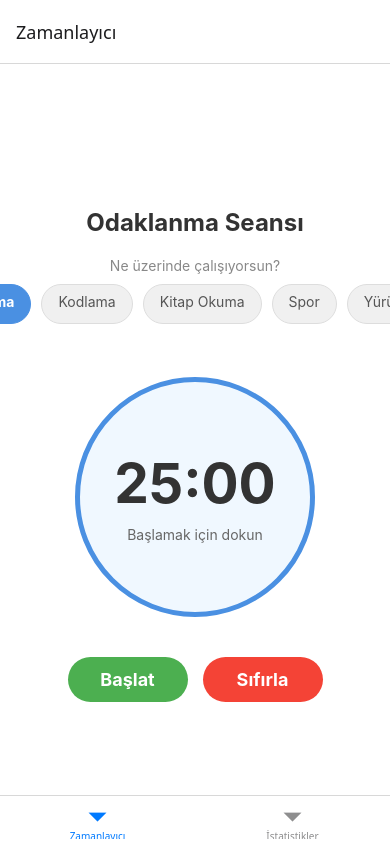
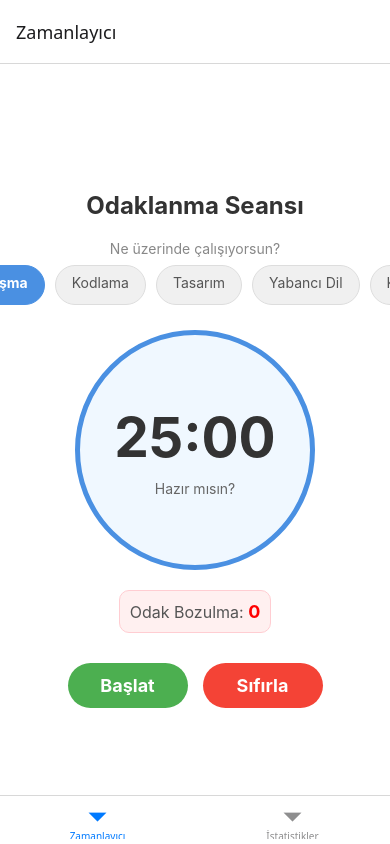
Before and after one commit to YigitAlpCakirr/OdaklanmaUygulamasi, a React Native app: screen / in a window 390 px wide. Built offline with nearby package versions, Linux system fonts and the light colour scheme.

Commit message:
Ceza sayacı eklendi

```diff
--- a/screens/HomeScreen.js
+++ b/screens/HomeScreen.js
@@ -1,16 +1,45 @@
-import { useEffect, useState } from 'react';
-import { ScrollView, StyleSheet, Text, TouchableOpacity, View } from 'react-native';
+import { useEffect, useRef, useState } from 'react';
+import { AppState, ScrollView, StyleSheet, Text, TouchableOpacity, View } from 'react-native';
 
 export default function HomeScreen() {
   // --- DEĞİŞKENLER (STATE) ---
   const [seconds, setSeconds] = useState(25 * 60);
   const [isActive, setIsActive] = useState(false);
-
-
   const [selectedCategory, setSelectedCategory] = useState('Ders Çalışma');
 
-  // Sabit Kategori Listesi
-  const CATEGORIES = ['Ders Çalışma', 'Kodlama', 'Kitap Okuma', 'Spor', 'Yürüyüş', 'Meditasyon'];
+  const [distractionCount, setDistractionCount] = useState(0);
+
+  const appState = useRef(AppState.currentState);
+
+  const CATEGORIES = [
+    'Ders Çalışma',
+    'Kodlama',
+    'Tasarım',
+    'Yabancı Dil',
+    'Kitap Okuma',
+    'Spor'
+  ];
+
+  useEffect(() => {
+    const subscription = AppState.addEventListener('change', nextAppState => {
+      // Eğer uygulama arka plana (background) atılırsa ve sayaç çalışıyorsa:
+      if (
+        appState.current.match(/active/) &&
+        (nextAppState === 'background' || nextAppState === 'inactive')
+      ) {
+        if (isActive) {
+          setIsActive(false); // Sayacı durdur
+          setDistractionCount(prev => prev + 1); // Ceza puanı ekle
+        }
+      }
+
+      appState.current = nextAppState;
+    });
+
+    return () => {
+      subscription.remove();
+    };
+  }, [isActive]);
 
   // --- SAYAÇ MANTIĞI ---
   useEffect(() => {
@@ -21,10 +50,10 @@ export default function HomeScreen() {
       }, 1000);
     } else if (seconds === 0) {
       setIsActive(false);
-      alert(`${selectedCategory} süresi doldu! Tebrikler.`);
+      alert(`${selectedCategory} süresi doldu!`);
     }
     return () => clearInterval(interval);
-  }, [isActive, seconds, selectedCategory]);
+  }, [isActive, seconds]);
 
   // --- YARDIMCI FONKSİYONLAR ---
   const formatTime = (timeInSeconds) => {
@@ -38,29 +67,24 @@ export default function HomeScreen() {
   const resetTimer = () => {
     setIsActive(false);
     setSeconds(25 * 60);
+    setDistractionCount(0); // Sayacı sıfırlarken cezaları da sil
   };
 
   return (
     <View style={styles.container}>
       <Text style={styles.title}>Odaklanma Seansı</Text>
 
-      {/* YENİ: Kategori Seçim Alanı */}
+      {/* Kategori Seçim Alanı */}
       <View style={styles.categoryWrapper}>
         <Text style={styles.label}>Ne üzerinde çalışıyorsun?</Text>
         <ScrollView horizontal showsHorizontalScrollIndicator={false} contentContainerStyle={styles.categoryContainer}>
           {CATEGORIES.map((cat) => (
             <TouchableOpacity
               key={cat}
-              style={[
-                styles.catButton,
-                selectedCategory === cat && styles.selectedCatButton // Seçiliyse stil değişir
-              ]}
+              style={[styles.catButton, selectedCategory === cat && styles.selectedCatButton]}
               onPress={() => setSelectedCategory(cat)}
             >
-              <Text style={[
-                styles.catText,
-                selectedCategory === cat && styles.selectedCatText
-              ]}>
+              <Text style={[styles.catText, selectedCategory === cat && styles.selectedCatText]}>
                 {cat}
               </Text>
             </TouchableOpacity>
@@ -72,8 +96,12 @@ export default function HomeScreen() {
       <View style={styles.timerContainer}>
         <Text style={styles.timerText}>{formatTime(seconds)}</Text>
         <Text style={styles.statusText}>
-          {isActive ? `${selectedCategory} yapılıyor...` : "Başlamak için dokun"}
+          {isActive ? "Odaklanılıyor..." : "Hazır mısın?"}
         </Text>
+      </View>
+
+      <View style={styles.statsContainer}>
+        <Text style={styles.statsText}>Odak Bozulma: <Text style={styles.errorText}>{distractionCount}</Text></Text>
       </View>
 
       {/* Butonlar */}
@@ -99,7 +127,7 @@ const styles = StyleSheet.create({
     backgroundColor: '#fff',
     alignItems: 'center',
     justifyContent: 'center',
-    paddingTop: 50, // Üstten biraz boşluk
+    paddingTop: 40,
   },
   title: {
     fontSize: 24,
@@ -107,75 +135,42 @@ const styles = StyleSheet.create({
     marginBottom: 20,
     color: '#333',
   },
-  // --- YENİ KATEGORİ STİLLERİ ---
   categoryWrapper: {
-    height: 100, // Sabit yükseklik
-    marginBottom: 20,
+    height: 80,
+    marginBottom: 10,
     alignItems: 'center',
   },
-  label: {
-    fontSize: 14,
-    color: '#888',
-    marginBottom: 10,
+  label: { fontSize: 14, color: '#888', marginBottom: 8 },
+  categoryContainer: { flexDirection: 'row', gap: 10, paddingHorizontal: 10 },
+  catButton: {
+    paddingVertical: 8, paddingHorizontal: 16, borderRadius: 20,
+    backgroundColor: '#f0f0f0', borderWidth: 1, borderColor: '#ddd', height: 40,
   },
-  categoryContainer: {
-    flexDirection: 'row',
-    gap: 10,
-    paddingHorizontal: 10,
+  selectedCatButton: { backgroundColor: '#4A90E2', borderColor: '#4A90E2' },
+  catText: { color: '#555', fontSize: 14 },
+  selectedCatText: { color: '#fff', fontWeight: 'bold' },
+
+  timerContainer: {
+    width: 240, height: 240, borderRadius: 120, borderWidth: 5, borderColor: '#4A90E2',
+    justifyContent: 'center', alignItems: 'center', marginBottom: 20, backgroundColor: '#f0f8ff',
   },
-  catButton: {
-    paddingVertical: 8,
-    paddingHorizontal: 16,
-    borderRadius: 20,
-    backgroundColor: '#f0f0f0',
+  timerText: { fontSize: 55, fontWeight: 'bold', color: '#333' },
+  statusText: { fontSize: 14, color: '#666', marginTop: 10 },
+
+  statsContainer: {
+    marginBottom: 30,
+    padding: 10,
+    backgroundColor: '#fff0f0',
+    borderRadius: 10,
     borderWidth: 1,
-    borderColor: '#ddd',
-    height: 40, // Buton yüksekliği
+    borderColor: '#ffcdd2'
   },
-  selectedCatButton: {
-    backgroundColor: '#4A90E2', // Seçilince mavi olsun
-    borderColor: '#4A90E2',
-  },
-  catText: {
-    color: '#555',
-    fontSize: 14,
-  },
-  selectedCatText: {
-    color: '#fff', // Seçilince yazı beyaz olsun
-    fontWeight: 'bold',
-  },
-  // -----------------------------
-  timerContainer: {
-    width: 240,
-    height: 240,
-    borderRadius: 120,
-    borderWidth: 5,
-    borderColor: '#4A90E2',
-    justifyContent: 'center',
-    alignItems: 'center',
-    marginBottom: 40,
-    backgroundColor: '#f0f8ff',
-  },
-  timerText: {
-    fontSize: 55,
-    fontWeight: 'bold',
-    color: '#333',
-  },
-  statusText: {
-    fontSize: 14,
-    color: '#666',
-    marginTop: 10,
-  },
-  buttonContainer: {
-    flexDirection: 'row',
-    gap: 15,
-  },
+  statsText: { fontSize: 16, color: '#555' },
+  errorText: { color: 'red', fontWeight: 'bold', fontSize: 18 },
+
+  buttonContainer: { flexDirection: 'row', gap: 15 },
   button: {
-    paddingVertical: 12,
-    paddingHorizontal: 30,
-    borderRadius: 25,
-    minWidth: 120,
-    alignItems: 'center',
+    paddingVertical: 12, paddingHorizontal: 30, borderRadius: 25, minWidth: 120, alignItems: 'center',
   },
   startButton: { backgroundColor: '#4CAF50' },
   pauseButton: { backgroundColor: '#FF9800' },
```
